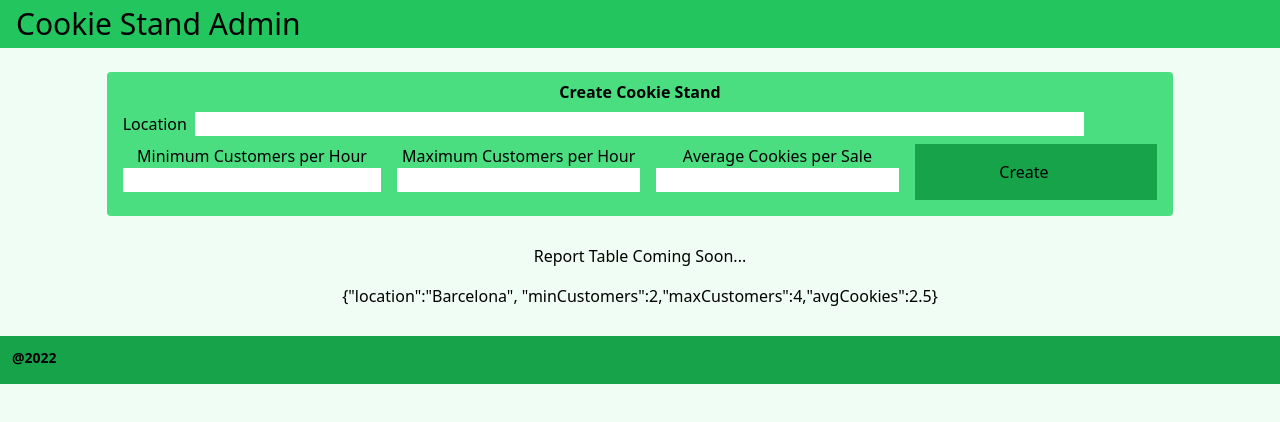
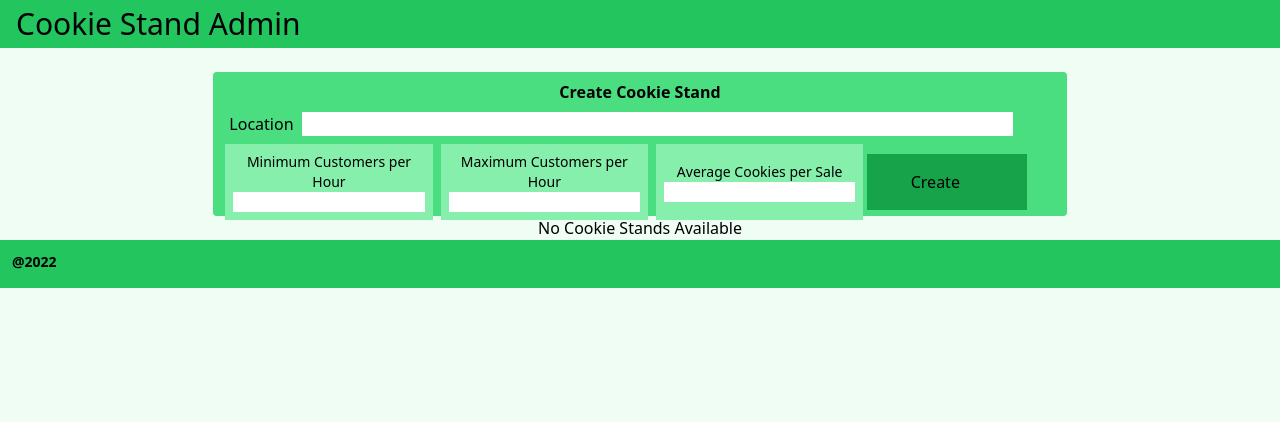
Before and after one commit to brannonstarnes/cookie-stand-admin, a Next.js app: page / in a window 1280 px wide. Shown: the top 422 px of the page. Built offline with nearby package versions, Linux system fonts and the light colour scheme.

Commit message:
creates Main component and separates ReportTable and CreateForm

```diff
--- /dev/null
+++ b/components/CreateForm.js
@@ -0,0 +1,65 @@
+export default function CreateForm(props) {
+  function handleSubmit(event) {
+    event.preventDefault();
+    props.onStandCreated(
+      event.target.location.value &&
+        event.target.minCustomers.value &&
+        event.target.maxCustomers.value &&
+        event.target.avgCookies.value
+    );
+  }
+
+  return (
+    <form onSubmit={handleSubmit}>
+      <div className=" h-36 w-2/3 bg-green-400 mx-auto mt-6 rounded">
+        <h2 className="text-center pt-2 font-bold">Create Cookie Stand</h2>
+
+        <label className="pl-4 pr-2 w-full text-xs md:text-base">
+          Location
+          <input name="location" type="text" className="w-5/6 m-2"></input>
+        </label>
+
+        <div className="flex flex-row  mx-3">
+          <div className="w-1/4 bg-green-300 p-2 mr-1 flex items-center justify-center">
+            <p className="relative text-center text-xs sm:text-xs md:text-sm">
+              Minimum Customers per Hour
+              <input
+                name="minCustomers"
+                type="integer"
+                className="w-full "
+              ></input>
+            </p>
+          </div>
+
+          <div className="w-1/4 bg-green-300 p-2 ml-1 mr-1 flex items-center justify-center">
+            <p className="relative text-center text-xs sm:text-xs md:text-sm">
+              Maximum Customers per Hour
+              <input
+                name="maxCustomers"
+                type="integer"
+                className="w-full"
+              ></input>
+            </p>
+          </div>
+
+          <div className="w-1/4 bg-green-300 p-2 ml-1 mr-1 flex items-center justify-center">
+            <p className="relative text-center text-xs sm:text-xs md:text-sm">
+              Average Cookies per Sale
+              <input
+                name="avgCookies"
+                type="integer"
+                className="w-full"
+              ></input>
+            </p>
+          </div>
+
+          <div className="flex items-center justify-center w-40">
+            <button className="bg-green-600 text-center w-full pr-6 h-14 text-xs md:text-base">
+              Create
+            </button>
+          </div>
+        </div>
+      </div>
+    </form>
+  );
+}
--- /dev/null
+++ b/components/Footer.js
@@ -0,0 +1,7 @@
+export default function Footer() {
+  return (
+    <footer className="h-12 w-full bg-green-500 relative bottom-0 ">
+      <p className="h-6 p-3 font-bold text-sm">@2022</p>
+    </footer>
+  );
+}
--- /dev/null
+++ b/components/Header.js
@@ -0,0 +1,7 @@
+export default function Header() {
+  return (
+    <header className="bg-green-500 h-12 flex">
+      <h1 className="text-3xl font-medium pl-4 my-auto">Cookie Stand Admin</h1>
+    </header>
+  );
+}
--- /dev/null
+++ b/components/Main.js
@@ -0,0 +1,13 @@
+import ReportTable from "./ReportTable";
+
+export default function Main(props) {
+  if (props.reports.length == 0) {
+    return (
+      <div className="flex items-center justify-center">
+        <h2>No Cookie Stands Available</h2>
+      </div>
+    );
+  } else {
+    return <ReportTable />;
+  }
+}
--- /dev/null
+++ b/components/ReportTable.js
@@ -0,0 +1,49 @@
+import { useState } from "react";
+import { hours } from "../data";
+import CreateForm from "./CreateForm";
+hours;
+
+export default function ReportTable(props) {
+
+
+  return (
+    <table className="bg-green-500">
+      <thead className="border font-bold">
+        <tr>
+          <th>Location</th>
+          {hours.map((time) => (
+            <th>{time}</th>
+          ))}
+          <th>Totals</th>
+        </tr>
+      </thead>
+      <tbody>
+        <tr>
+          <td>Calexico</td>
+          <td>3</td>
+          <td>9</td>
+          <td>5</td>
+          <td>6</td>
+          <td>7</td>
+          <td>5</td>
+          <td>4</td>
+          <td>3</td>
+          <td>8</td>
+          <td>8</td>
+          <td>8</td>
+          <td>8</td>
+          <td>8</td>
+          <td>8</td>
+          <td>199</td>
+        </tr>
+      </tbody>
+
+      <tr>
+        <td>Totals</td>
+        <td>4</td>
+        <td>6</td>
+      </tr>
+    </table>
+  );
+}
+// need to get location and hourly_sales data from a report
--- /dev/null
+++ b/data.js
@@ -0,0 +1,20 @@
+export const hours = [
+  "6am",
+  "7am",
+  "8am",
+  "9am",
+  "10am",
+  "11am",
+  "12pm",
+  "1pm",
+  "2pm",
+  "3pm",
+  "4pm",
+  "5pm",
+  "6pm",
+  "7pm",
+];
+
+export var hourly_sales = [
+  48, 42, 30, 14, 41, 14, 36, 41, 41, 48, 36, 42, 24, 36,
+];
--- a/pages/index.js
+++ b/pages/index.js
@@ -1,6 +1,17 @@
 import Head from "next/head";
+import CreateForm from "../components/CreateForm";
+import Footer from "../components/Footer";
+import Header from "../components/Header";
+import Main from "../components/Main";
+import ReportTable from "../components/ReportTable";
+import { hourly_sales } from "../data";
 
 export default function Home() {
+  function handleStandCreated(stand) {
+    alert(stand);
+    // need to figure out where to save the report then pass into Main as props
+  }
+
   return (
     <div>
       <Head>
@@ -9,83 +20,13 @@ export default function Home() {
 
       <body className="bg-green-50 h-screen w-screen">
         <Header />
-        <Form />
-        <Message />
+        <CreateForm
+          hourly_sales={hourly_sales}
+          onStandCreated={handleStandCreated}
+        />
+        <Main reports={[]} />
         <Footer />
       </body>
     </div>
   );
 }
-
-function Header() {
-  return (
-    <header className="bg-green-500 h-12 flex">
-      <h1 className="text-3xl font-medium pl-4 my-auto">Cookie Stand Admin</h1>
-    </header>
-  );
-}
-
-function Form() {
-  return (
-    <form>
-      <div className=" h-36 w-5/6 bg-green-400 mx-auto mt-6 rounded">
-        <h2 className="text-center pt-2 font-bold">Create Cookie Stand</h2>
-
-        <label className="pl-4 pr-2 w-full text-xs md:text-base">
-          Location
-          <input type="text" className="w-5/6 m-2"></input>
-        </label>
-
-        <div className="flex flex-row pl-4 pr-4">
-          <div className="w-1/4">
-            <p className="text-center text-xs md:text-base">
-              Minimum Customers per Hour
-            </p>
-            <input type="integer" className="w-full"></input>
-          </div>
-
-          <div className="pl-4 w-1/4">
-            <p className="text-center text-xs md:text-base">
-              Maximum Customers per Hour
-            </p>
-            <input type="integer" className="w-full"></input>
-          </div>
-
-          <div className="pl-4 w-1/4">
-            <p className="text-center text-xs md:text-base">
-              Average Cookies per Sale
-            </p>
-            <input type="integer" className="w-full"></input>
-          </div>
-
-          <div className="pl-4 w-1/4">
-            <button className="bg-green-600 w-full pr-6 h-14 text-xs md:text-base">
-              Create
-            </button>
-          </div>
-        </div>
-      </div>
-    </form>
-  );
-}
-
-function Message() {
-  return (
-    <div className="text-center m-7">
-      <p className="pb-4 ">Report Table Coming Soon...</p>
-      <p>
-        {
-          '{"location":"Barcelona", "minCustomers":2,"maxCustomers":4,"avgCookies":2.5}'
-        }
-      </p>
-    </div>
-  );
-}
-
-function Footer() {
-  return (
-    <footer className="h-12 w-full bg-green-600 relative bottom-0 ">
-      <p className="h-6 p-3 font-bold text-sm">@2022</p>
-    </footer>
-  );
-}
```
Also changed, not shown: components/cv.js (added, +20 -0 lines).
